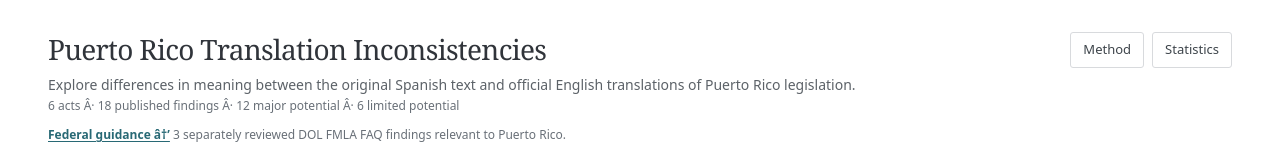
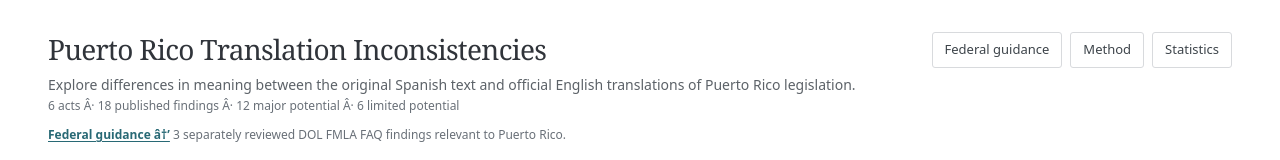
Before and after one commit to ae-oss/puerto-rico-translation-inconsistencies, a Next.js app: page / in a window 1280 px wide. Shown: the top 160 px of the page. Built offline with nearby package versions, Linux system fonts and the light colour scheme.

Commit message:
Add federal guidance navigation

```diff
--- a/src/components/site-header.tsx
+++ b/src/components/site-header.tsx
@@ -7,6 +7,7 @@ export function SiteNav({ home = false }: { home?: boolean }) {
   return (
     <nav aria-label="Main navigation" className="flex items-center gap-2 text-[13px] text-[#3d444a]">
       {!home && <Link className="nav-link" href="/">Legislation</Link>}
+      <Link className="nav-link" href="/federal-guidance/">Federal guidance</Link>
       <Link className="nav-link" href="/method/">Method</Link>
       <Link className="nav-link" href="/statistics/">Statistics</Link>
     </nav>
```
